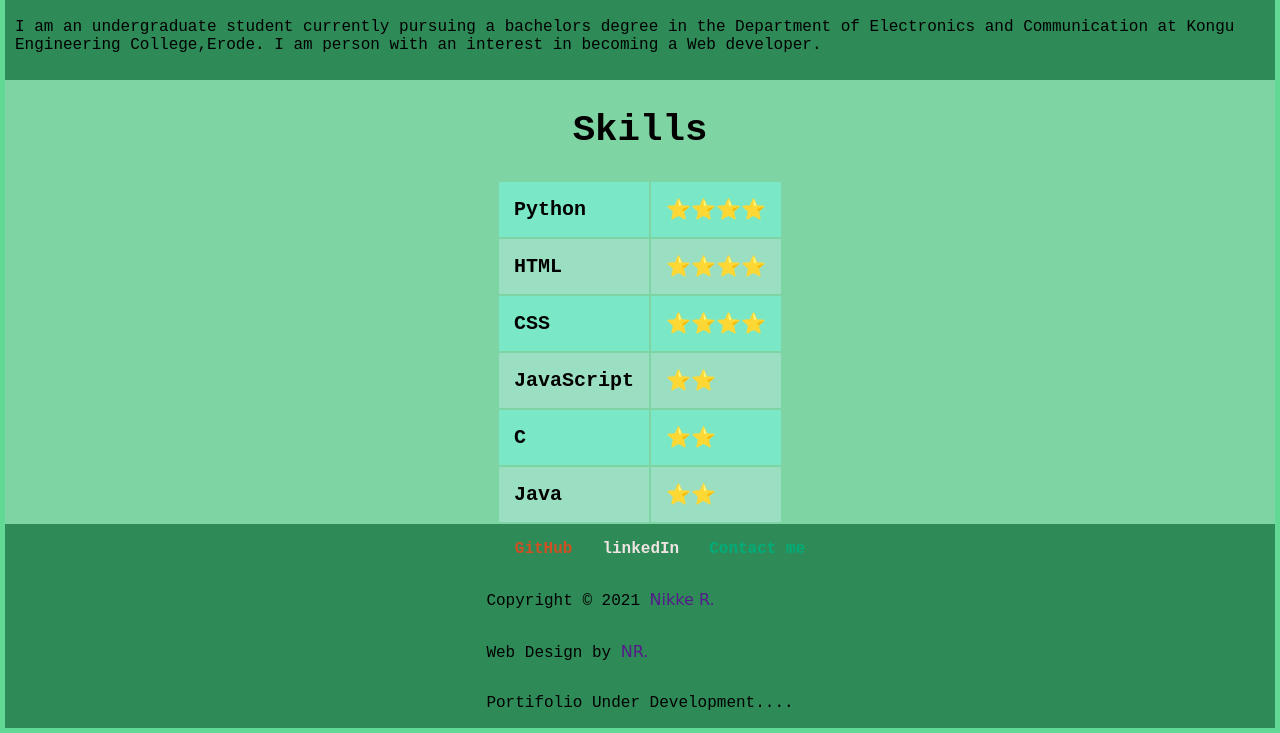
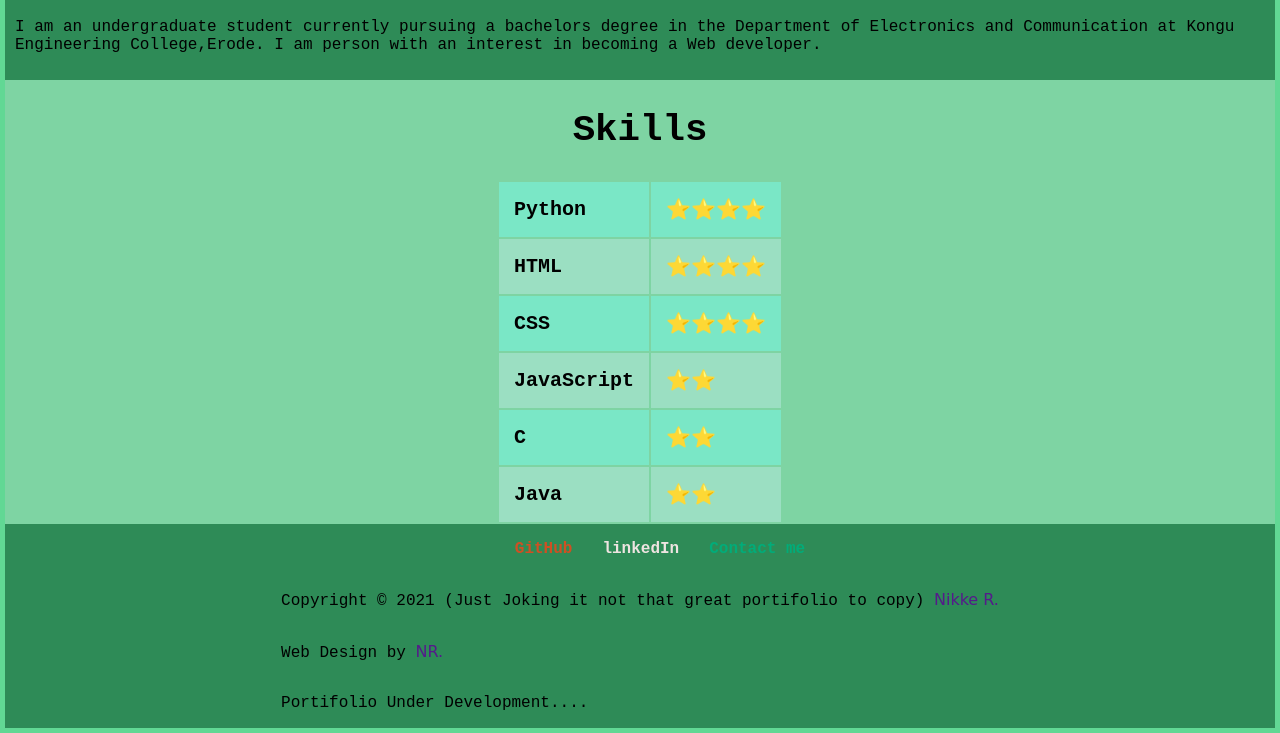
Before and after one commit to NikkethanR/NikkeR, a plain HTML site: page index.html in a window 1280 px wide. Shown: the part 1072-1805 px from the top of the page. Drawn offline with Linux system fonts and the light colour scheme.

Commit message:
Update index.html

```diff
--- a/index.html
+++ b/index.html
@@ -85,7 +85,7 @@
                 </ul>
               </div>
               <div class="inner-footer">
-                <p>Copyright © 2021 <a href="" target="_blank">Nikke R.</a></p>
+                <p>Copyright © 2021 (Just Joking it not that great portifolio to copy) <a href="" target="_blank">Nikke R.</a></p>
                 <p></a>Web Design by <a href="" target="_blank">NR.</a></p>
                 <p>Portifolio Under Development....</p>
               </div>
```
